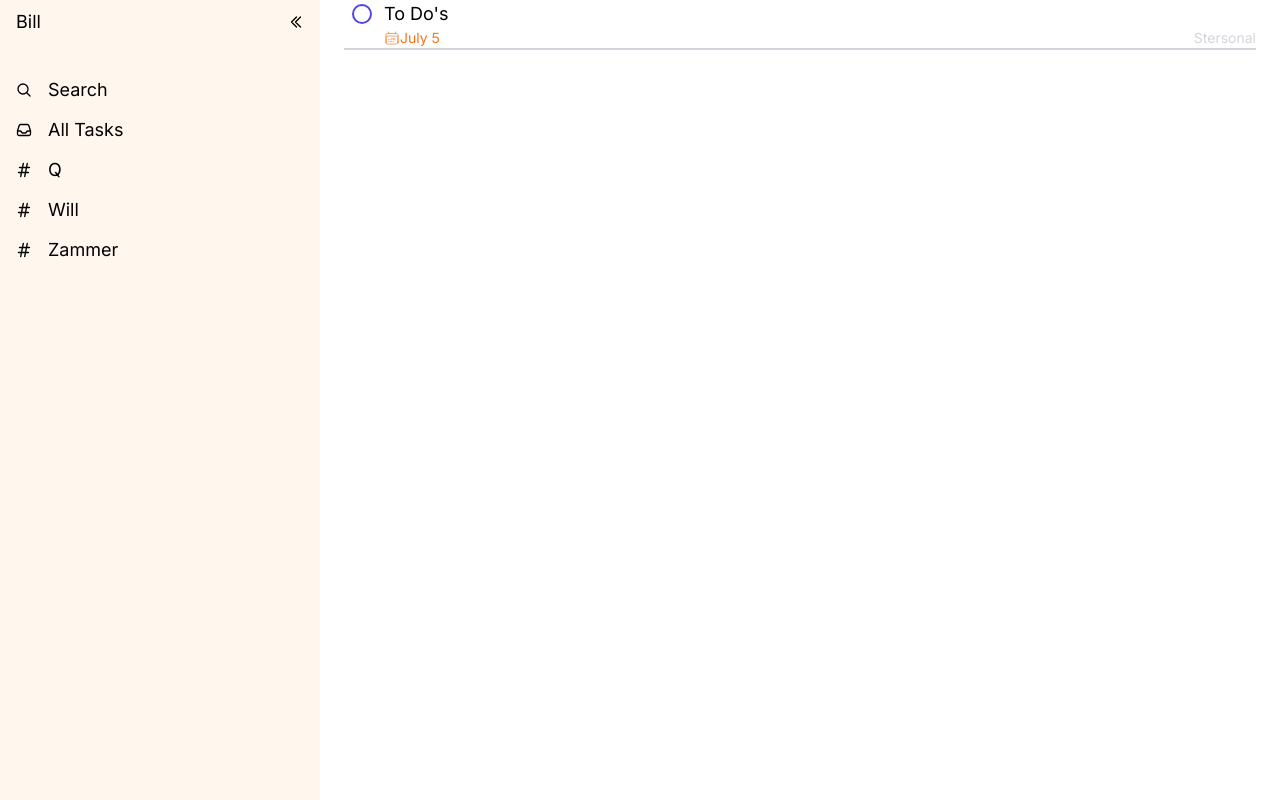
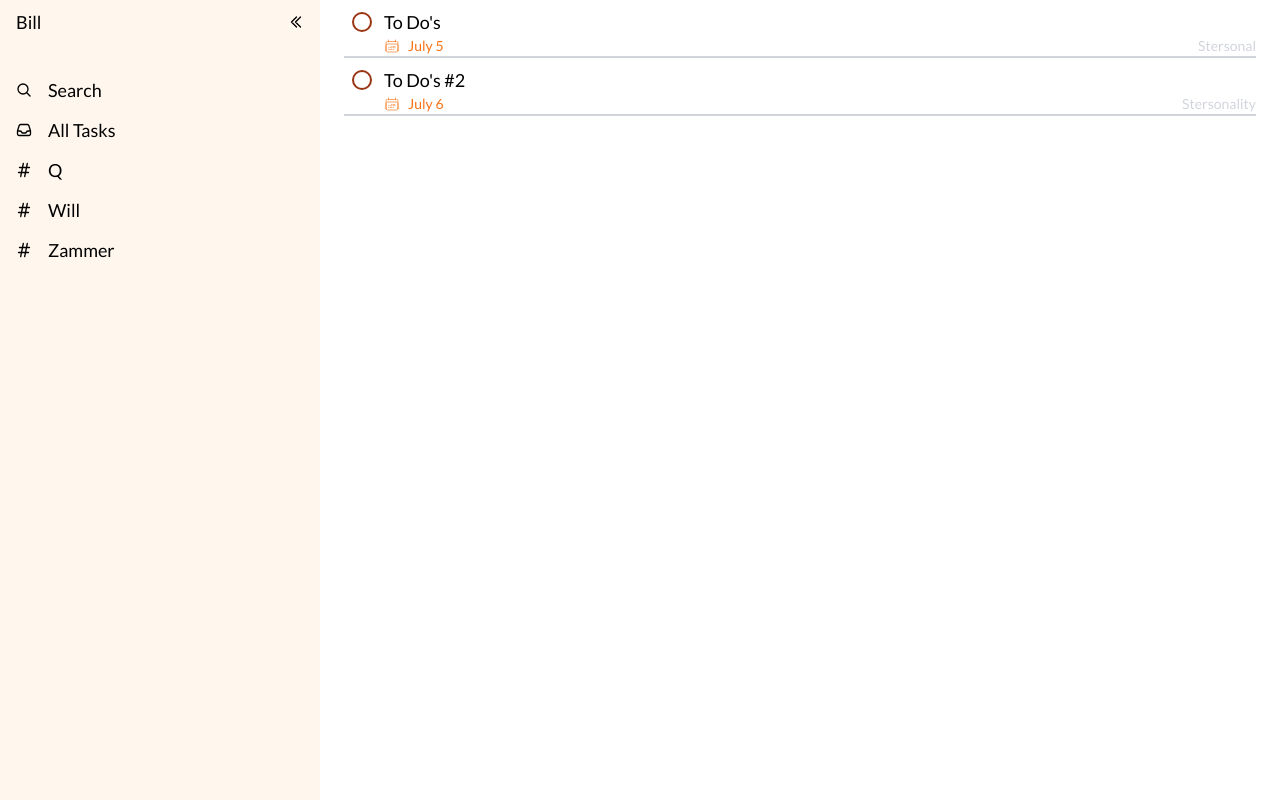
Before and after one commit to hectarescraps/To-Do-List, a Next.js app: page /dashboard in a window 1280 px wide. Built offline with nearby package versions, Linux system fonts and the light colour scheme.

Commit message:
"Cosmetic changes, beginning to setup multi-task handling"

```diff
--- a/app/dashboard/page.tsx
+++ b/app/dashboard/page.tsx
@@ -1,5 +1,27 @@
 import { TaskContainer } from "../ui/taskcontainer";
 
 export default function Page() {
-  return <TaskContainer title="To Do's" dueDate="July 5" project="Stersonal" />;
+/* tasks: {
+    title: string;
+    dueDate: string;
+    project: string;
+  }[] */
+  const tasks = [
+    { title: "To Do's", dueDate: "July 5", project: "Stersonal" },
+    { title: "To Do's #2", dueDate: "July 6", project: "Stersonality" },
+  ];
+
+  return (
+    <>
+      {tasks.map((task, index) => (
+        <TaskContainer
+          className="pt-2"
+          title={task.title}
+          dueDate={task.dueDate}
+          project={task.project}
+          key={index}
+        />
+      ))}
+    </>
+  );
 }
--- a/app/layout.tsx
+++ b/app/layout.tsx
@@ -1,8 +1,11 @@
 import type { Metadata } from "next";
-import { Inter } from "next/font/google";
+import { Lato } from "next/font/google";
 import "./globals.css";
 
-const inter = Inter({ subsets: ["latin"] });
+const lato = Lato({
+  subsets: ["latin"],
+  weight: ["100", "300", "400", "700", "900"],
+});
 
 export const metadata: Metadata = {
   title: "Create Next App",
@@ -16,7 +19,7 @@ export default function RootLayout({
 }>) {
   return (
     <html lang="en">
-      <body className={inter.className}>{children}</body>
+      <body className={lato.className}>{children}</body>
     </html>
   );
 }
--- a/app/ui/taskbutton.tsx
+++ b/app/ui/taskbutton.tsx
@@ -3,12 +3,12 @@ import { CheckIcon } from "@heroicons/react/24/outline";
 export function TaskButton() {
   return (
     <button
-      className="rounded-full border-indigo-600 border-2 ml-2 mr-3 w-5 h-5 flex justify-center items-center group"
+      className="rounded-full border-orange-800 border-2 ml-2 mr-3 w-5 h-5 flex justify-center items-center group"
       type="button"
       value="false"
     >
       <CheckIcon
-        className="invisible w-2.5 h-2.5 stroke-indigo-600 group-hover:visible"
+        className="invisible w-2.5 h-2.5 stroke-gray-500 group-hover:visible"
         strokeWidth={3}
       />
     </button>
--- a/app/ui/taskcontainer.tsx
+++ b/app/ui/taskcontainer.tsx
@@ -11,7 +11,7 @@ export function TaskContainer({
   project: string;
 }) {
   return (
-    <div className="border-b-2 border-gray-300" id="task__container">
+    <div className="border-b-2 border-gray-300 pt-2" id="task__container">
       <div className="flex items-center justify-start" id="top__row">
         <TaskButton />
         <p className="text-lg">{title}</p>
@@ -24,7 +24,7 @@ export function TaskContainer({
             className="stroke-orange-500 w-4 h-4"
             strokeWidth={1}
           />
-          <p className="text-orange-500 text-sm">{dueDate}</p>
+          <p className="text-orange-500 text-sm ml-2">{dueDate}</p>
         </div>
         <p className="text-gray-300 text-sm">{project}</p>
       </div>
```
